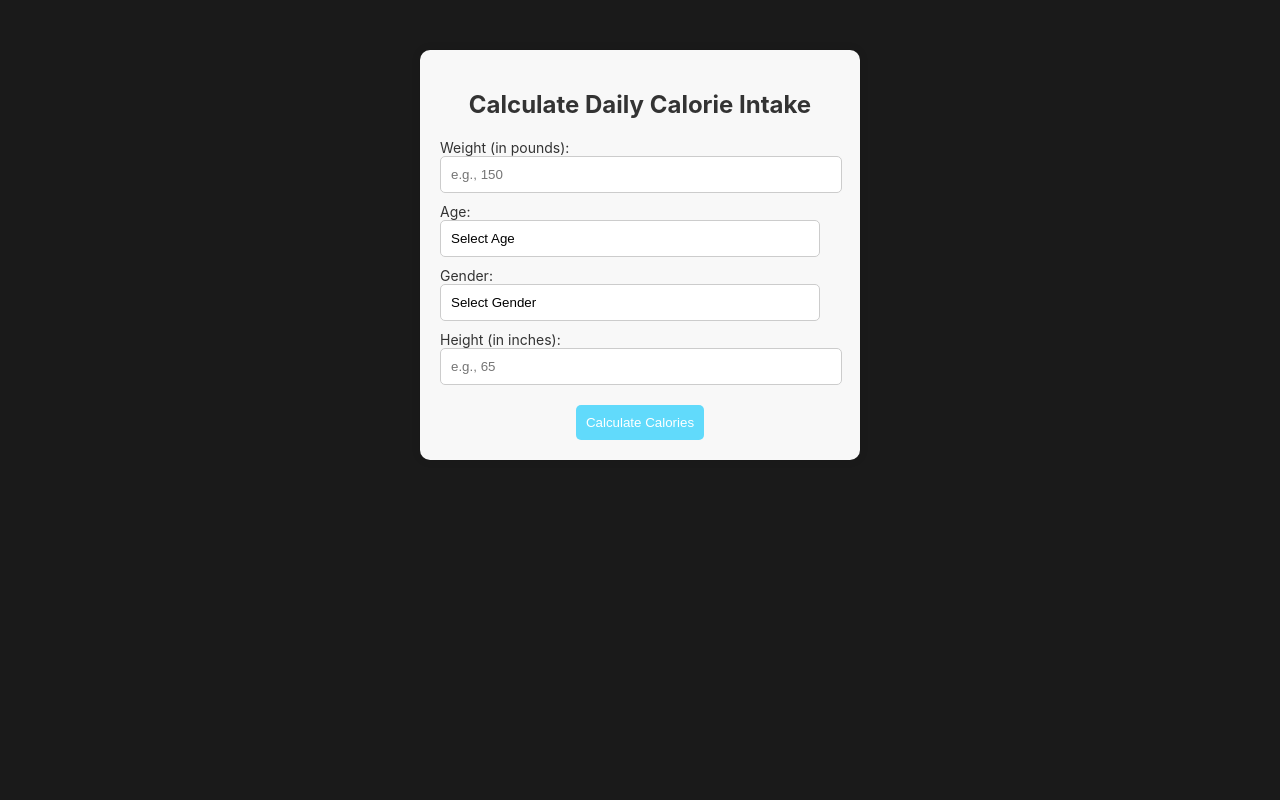
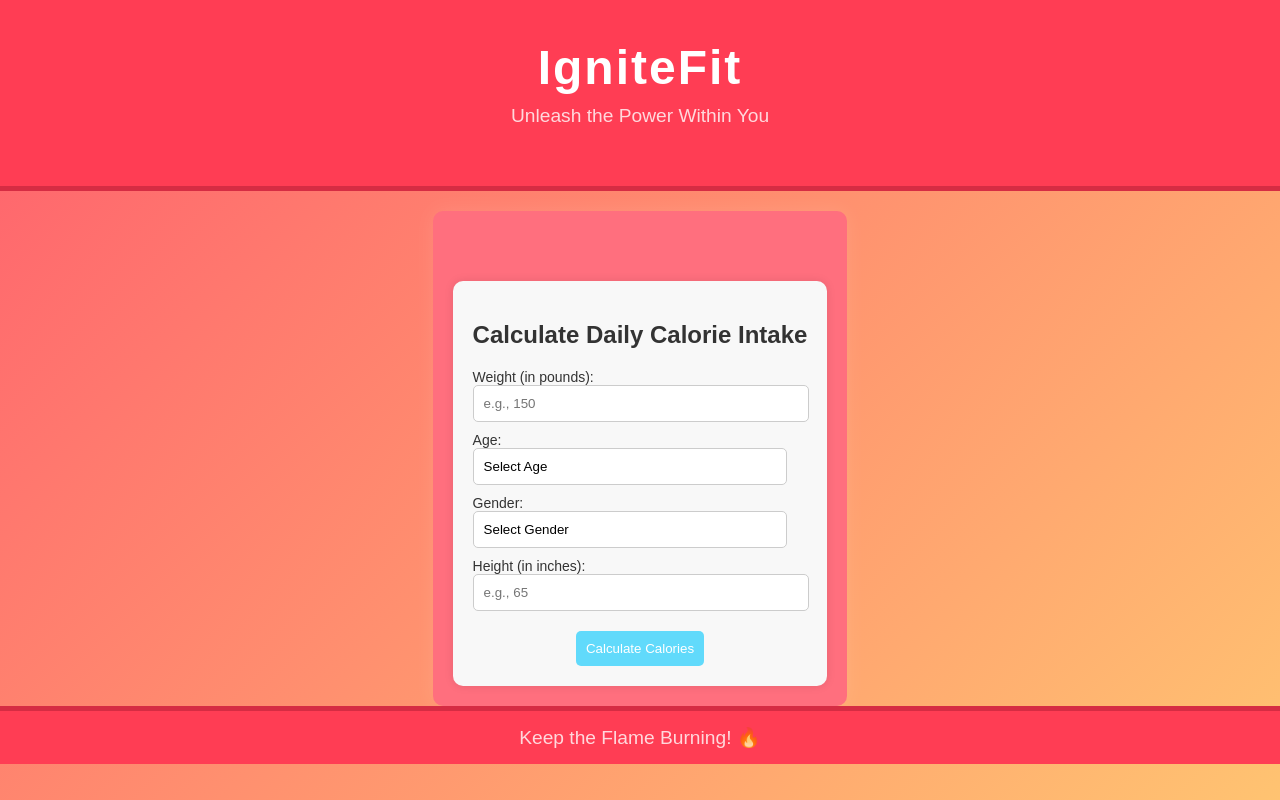
Before and after one commit to Zoh007/Hackalytics, a React (Create React App) app: page / in a window 1280 px wide. Built offline with nearby package versions, Linux system fonts and the light colour scheme.

Commit message:
Add style

```diff
--- a/src/App.css
+++ b/src/App.css
@@ -1,54 +1,57 @@
-/* Add your regular styles here */
-.App {
-  text-align: center;
+/* App.css */
+body {
+    margin: 0;
+    font-family: 'Montserrat', sans-serif;
+    background: linear-gradient(135deg, #ff5f6d, #ffc371);
+    color: #fff;
   }
 
-.App-logo {
-  height: 40vmin;
-  pointer-events: none;
-}
-
-@media (prefers-reduced-motion: no-preference) {
-  .App-logo {
-    animation: App-logo-spin infinite 20s linear;
-  }
-}
-
-.App-header {
-  min-height: 100vh;
+  .app-container {
     display: flex;
     flex-direction: column;
     align-items: center;
-  justify-content: center;
-  font-size: calc(10px + 2vmin);
+    min-height: 100vh;
   }
 
-.App-link {
-  color: #61dafb;
+  .app-header {
+    background: #ff3d54;
+    padding: 40px 20px;
+    width: 100%;
+    text-align: center;
+    border-bottom: 5px solid #d62c43;
   }
 
-@keyframes App-logo-spin {
-  from {
-    transform: rotate(0deg);
-  }
-  to {
-    transform: rotate(360deg);
-  }
+  .app-header h1 {
+    margin: 0;
+    font-size: 3rem;
+    letter-spacing: 2px;
   }
 
-body {
-  background-color: #1a1a1a;  /* Dark background color */
-  color: #ffffff;            /* Light text color */
+  .app-header p {
+    font-size: 1.2rem;
+    margin-top: 10px;
+    opacity: 0.8;
   }
 
-/* Light mode styles */
-.light-mode {
-  background-color: #ffffff;
-  color: #000000;
+  .content-container {
+    padding: 20px;
+    border-radius: 10px;
+    box-shadow: 0 0 20px rgba(255, 255, 255, 0.1);
+    margin-top: 20px;
+    background-color: #ff6f7e;
   }
 
-/* Dark mode styles */
-.dark-mode {
-  background-color: #1a1a1a;
-  color: #ffffff;
+  .app-footer {
+    background: #ff3d54;
+    padding: 15px;
+    width: 100%;
+    text-align: center;
+    border-top: 5px solid #d62c43;
   }
+
+  .app-footer p {
+    margin: 0;
+    font-size: 1.2rem;
+    color: #fff;
+    opacity: 0.8;
+  }
--- a/src/App.js
+++ b/src/App.js
@@ -4,13 +4,22 @@ import WeightEntry from './weightEntry.js';
 import myDataset from './datasets/myDataset.csv';
 import './App.css';
 
-
-
 const App = () => {
   return (
-    <div>
-      {/* Other components */}
-      <WeightEntry />
+    <div className="app-container">
+      <header className="app-header">
+        <h1>IgniteFit</h1>
+        <p>Unleash the Power Within You</p>
+      </header>
+
+      <div className="content-container">
+        {/* Other components */}
+        <WeightEntry />
+      </div>
+
+      <footer className="app-footer">
+        <p>Keep the Flame Burning! 🔥</p>
+      </footer>
     </div>
   );
 };
```
Lines whose indentation alone changed are shown as unchanged.
